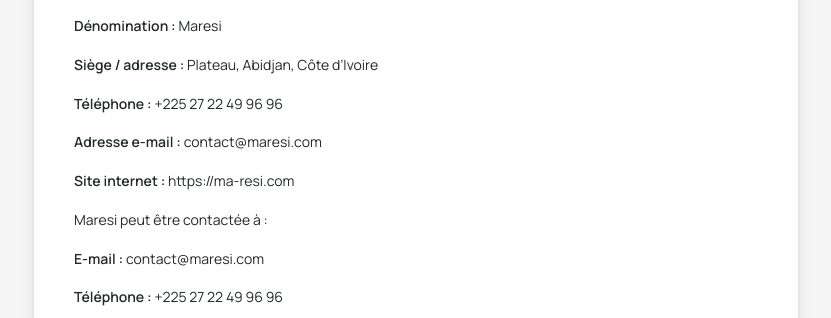
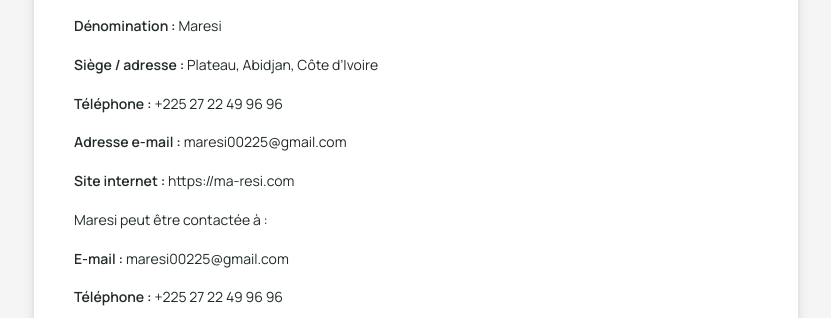
Before and after one commit to Myahse/Maresi, a React (Vite) app in the folder web/: page /terms in a window 1280 px wide. Shown: the part 1020-1338 px from the top of the page, without its empty margins (224-1055 px from the left). Built offline with nearby package versions, Linux system fonts and the light colour scheme; no server answers.

Commit message:
Point public support contact to the inbox that actually receives mail.
Co-authored-by: Cursor <cursoragent@cursor.com>

```diff
--- a/web/src/components/layout/Footer.tsx
+++ b/web/src/components/layout/Footer.tsx
@@ -104,8 +104,8 @@ export function Footer() {
                   </div>
                   <div className="flex items-center gap-3">
                     <Mail className="w-5 h-5 text-gray-400 shrink-0" />
-                    <a href="mailto:contact@maresi.com" className="hover:text-white transition-colors">
-                      contact@maresi.com
+                    <a href="mailto:maresi00225@gmail.com" className="hover:text-white transition-colors">
+                      maresi00225@gmail.com
                     </a>
                   </div>
                 </div>
--- a/web/src/content/cgu-fr.ts
+++ b/web/src/content/cgu-fr.ts
@@ -32,12 +32,12 @@ La plateforme Maresi est exploitée sous le nom **Maresi**.
 **Dénomination :** Maresi
 **Siège / adresse :** Plateau, Abidjan, Côte d’Ivoire
 **Téléphone :** +225 27 22 49 96 96
-**Adresse e-mail :** contact@maresi.com
+**Adresse e-mail :** maresi00225@gmail.com
 **Site internet :** https://ma-resi.com
 
 Maresi peut être contactée à :
 
-**E-mail :** contact@maresi.com
+**E-mail :** maresi00225@gmail.com
 **Téléphone :** +225 27 22 49 96 96
 
 ---
@@ -422,7 +422,7 @@ Les absences répétées, annulations abusives ou comportements destinés à per
 - la suspension du compte ;
 - la suppression du compte.
 
-Après paiement d’une réservation sur Maresi, le contrat de séjour est engagé. Le client ne peut plus annuler lui-même. Toute annulation après paiement doit être demandée à un administrateur Maresi, avec le motif, à contact@maresi.com.
+Après paiement d’une réservation sur Maresi, le contrat de séjour est engagé. Le client ne peut plus annuler lui-même. Toute annulation après paiement doit être demandée à un administrateur Maresi, avec le motif, à maresi00225@gmail.com.
 
 ---
 
@@ -1148,7 +1148,7 @@ En cas de différend relatif à l'utilisation de Maresi, les parties sont encour
 
 L'utilisateur peut contacter le support Maresi à :
 
-**E-mail :** contact@maresi.com
+**E-mail :** maresi00225@gmail.com
 **Téléphone :** +225 27 22 49 96 96
 **Adresse :** Plateau, Abidjan, Côte d’Ivoire
 
@@ -1260,7 +1260,7 @@ Pour toute question concernant les présentes CGU ou l'utilisation de Maresi :
 
 **Maresi — Service Support**
 
-E-mail : contact@maresi.com
+E-mail : maresi00225@gmail.com
 Téléphone : +225 27 22 49 96 96
 Adresse : Plateau, Abidjan, Côte d’Ivoire
 Site : https://ma-resi.com
--- a/web/src/locales/en/translation.json
+++ b/web/src/locales/en/translation.json
@@ -297,7 +297,7 @@
     "termsRequired": "Accept the terms of use to create your account."
   },
   "legal": {
-    "termsBody": "By creating a Maresi account you confirm that the information and identity documents you provide are yours and accurate.\n\nYou agree to use the platform to look for or list a residence in good faith, to pay stays through Maresi, and to treat homes, neighbours and hosts with care.\n\nAfter payment the reservation is locked. Only a Maresi administrator can cancel it, after you explain the reason (contact@maresi.com).\n\nMaresi may suspend an account if documents are false or if the house rules of a stay are broken."
+    "termsBody": "By creating a Maresi account you confirm that the information and identity documents you provide are yours and accurate.\n\nYou agree to use the platform to look for or list a residence in good faith, to pay stays through Maresi, and to treat homes, neighbours and hosts with care.\n\nAfter payment the reservation is locked. Only a Maresi administrator can cancel it, after you explain the reason (maresi00225@gmail.com).\n\nMaresi may suspend an account if documents are false or if the house rules of a stay are broken."
   },
   "dashboard": {
     "title": "Browse residences",
@@ -567,7 +567,7 @@
     },
     "cancelCta": "Cancel reservation",
     "cancelConfirm": "Cancel this reservation?",
-    "cancelPaidHint": "After payment the stay is locked. To cancel, contact a Maresi admin at contact@maresi.com and explain why.",
+    "cancelPaidHint": "After payment the stay is locked. To cancel, contact a Maresi admin at maresi00225@gmail.com and explain why.",
     "agreementTitle": "Stay care agreement",
     "agreementBody": "Before paying, you confirm you will treat this home with care.",
     "agreementOpen": "Open and sign the agreement",
--- a/web/src/locales/fr/translation.json
+++ b/web/src/locales/fr/translation.json
@@ -297,7 +297,7 @@
     "termsRequired": "Acceptez les conditions d'utilisation pour créer le compte."
   },
   "legal": {
-    "termsBody": "En créant un compte Maresi, vous confirmez que les informations et pièces d'identité fournies sont les vôtres et exactes.\n\nVous vous engagez à utiliser la plateforme pour chercher ou publier une résidence de bonne foi, à payer les séjours via Maresi, et à traiter logements, voisins et propriétaires avec soin.\n\nAprès paiement, la réservation est engagée. Une annulation n'est possible que via un administrateur Maresi, après explication du motif (contact@maresi.com).\n\nMaresi peut suspendre un compte si les documents sont faux ou si le règlement d'un séjour n'est pas respecté."
+    "termsBody": "En créant un compte Maresi, vous confirmez que les informations et pièces d'identité fournies sont les vôtres et exactes.\n\nVous vous engagez à utiliser la plateforme pour chercher ou publier une résidence de bonne foi, à payer les séjours via Maresi, et à traiter logements, voisins et propriétaires avec soin.\n\nAprès paiement, la réservation est engagée. Une annulation n'est possible que via un administrateur Maresi, après explication du motif (maresi00225@gmail.com).\n\nMaresi peut suspendre un compte si les documents sont faux ou si le règlement d'un séjour n'est pas respecté."
   },
   "dashboard": {
     "title": "Parcourir les résidences",
@@ -567,7 +567,7 @@
     },
     "cancelCta": "Annuler la réservation",
     "cancelConfirm": "Annuler cette réservation ?",
-    "cancelPaidHint": "Après paiement, le contrat est engagé. Pour annuler, contactez un administrateur Maresi (contact@maresi.com) et expliquez la raison.",
+    "cancelPaidHint": "Après paiement, le contrat est engagé. Pour annuler, contactez un administrateur Maresi (maresi00225@gmail.com) et expliquez la raison.",
     "agreementTitle": "Engagement de soin du logement",
     "agreementBody": "Avant de payer, vous confirmez que vous prendrez soin de ce logement.",
     "agreementOpen": "Ouvrir et signer l'engagement",
--- a/web/src/pages/account/AccountPages.tsx
+++ b/web/src/pages/account/AccountPages.tsx
@@ -463,8 +463,8 @@ export function AccountSupportPage() {
     <Shell title={t("account.sections.support")} hint={t("account.sections.supportHint")}>
       <div className="rounded-2xl border bg-card p-4 space-y-3">
         <p className="text-sm text-muted-foreground">{t("account.supportHint")}</p>
-        <a href="mailto:contact@maresi.com" className="block font-semibold text-brand">
-          contact@maresi.com
+        <a href="mailto:maresi00225@gmail.com" className="block font-semibold text-brand">
+          maresi00225@gmail.com
         </a>
       </div>
     </Shell>
```
Also changed, not shown: 2 other files (tests, documents, lock files or other folders).
